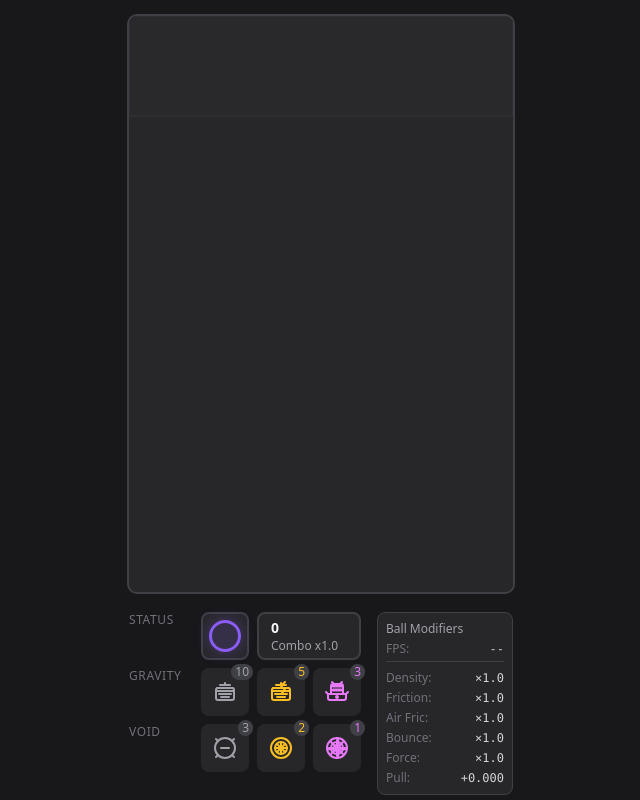
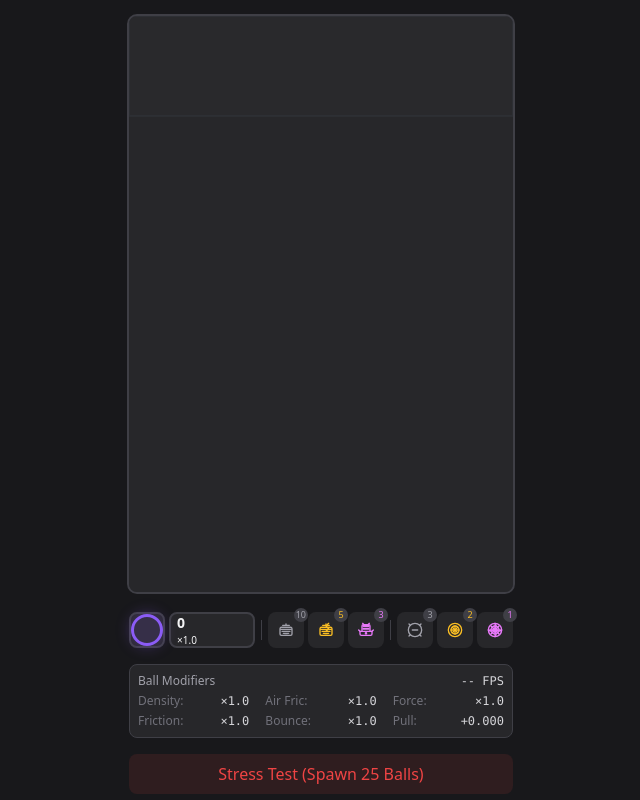
Before and after one commit to bigbug999/astral-merge, a Next.js app: page / in a window 1280 px wide. Shown: the top 800 px of the page, without its empty margins (319-959 px from the left). Built offline with nearby package versions, Linux system fonts and the light colour scheme.

Commit message:
ui refactor

```diff
--- a/app/page.tsx
+++ b/app/page.tsx
@@ -197,15 +197,11 @@
         </div>
 
         {/* Power-up Section with Score and Preview */}
-        <div className="flex gap-4">
-          {/* Power-up Groups */}
-          <div className="flex flex-col gap-2">
-            {/* Score and Preview Row */}
-            <div className="flex items-start gap-4">
-              <div className="w-14 text-xs text-zinc-500 uppercase tracking-wider flex items-center">Status</div>
-              <div className="flex items-center gap-2 flex-1">
+        <div className="flex flex-col gap-4">
+          {/* Combined Score, Preview, and Power-ups Row */}
+          <div className="flex items-center gap-1 w-full">
             {/* Preview Circle */}
-                <div className="w-12 h-12 border-2 border-zinc-700 rounded-lg flex items-center justify-center bg-zinc-800 shrink-0">
+            <div className="w-9 h-9 border-2 border-zinc-700 rounded-lg flex items-center justify-center bg-zinc-800 shrink-0">
               <div
                 className="rounded-full"
                 style={{
@@ -218,33 +214,35 @@
                 }}
               />
             </div>
+
             {/* Score Display */}
-                <div className="h-12 px-3 rounded-lg border-2 border-zinc-700 bg-zinc-800 flex flex-col justify-center flex-1">
+            <div className="h-9 px-1.5 rounded-lg border-2 border-zinc-700 bg-zinc-800 flex flex-col justify-center flex-1">
               <div className="text-sm font-bold text-zinc-100">
                 {score}
               </div>
               <div
-                    className={`text-xs transition-colors ${combo > 0 ? 'animate-pulse' : ''}`}
+                className={`text-[10px] transition-colors ${combo > 0 ? 'animate-pulse' : ''}`}
                 style={{
-                      color: combo > 0 ? getComboColor(combo) : '#a1a1aa'
+                  color: combo > 0 ? getComboColor(combo) : '#f4f4f5'
                 }}
               >
-                    Combo x{(1 + (combo * 0.5)).toFixed(1)}
-                  </div>
-                </div>
+                ×{(1 + (combo * 0.5)).toFixed(1)}
               </div>
             </div>
 
-            {/* Gravity Group */}
-            <div className="flex items-start gap-4">
-              <div className="w-14 text-xs text-zinc-500 uppercase tracking-wider flex items-center">Gravity</div>
-              <div className="flex items-center gap-2">
+            {/* Divider */}
+            <div className="h-5 w-px bg-zinc-700 mx-0.5" />
+
+            {/* All Power-ups in one row */}
+            <div className="flex items-center gap-1 flex-1 justify-end">
+              {/* Gravity Power-ups */}
               {getPowerUpsByGroup('GRAVITY').map(powerUp => (
                 <PowerUpButton
                   key={powerUp.id}
                   powerUp={powerUp}
                   isActive={powerUps.activePowerUpId === powerUp.id}
                   remainingUses={powerUps.powerUps[powerUp.id]}
+                  size="xs"
                   onClick={() => {
                     setPowerUps(prev => ({
                       ...prev,
@@ -254,19 +252,18 @@
                   }}
                 />
               ))}
-              </div>
-            </div>
 
-            {/* Void Group */}
-            <div className="flex items-start gap-4">
-              <div className="w-14 text-xs text-zinc-500 uppercase tracking-wider flex items-center">Void</div>
-              <div className="flex items-center gap-2">
+              {/* Divider between power-up groups */}
+              <div className="h-5 w-px bg-zinc-700 mx-0.5" />
+
+              {/* Void Power-ups */}
               {getPowerUpsByGroup('VOID').map(powerUp => (
                 <PowerUpButton
                   key={powerUp.id}
                   powerUp={powerUp}
                   isActive={powerUps.activePowerUpId === powerUp.id}
                   remainingUses={powerUps.powerUps[powerUp.id]}
+                  size="xs"
                   onClick={() => {
                     setPowerUps(prev => ({
                       ...prev,
@@ -276,7 +273,6 @@
                   }}
                 />
               ))}
-              </div>
             </div>
           </div>
 
--- a/components/PowerUpButton.tsx
+++ b/components/PowerUpButton.tsx
@@ -21,9 +21,10 @@
   isActive: boolean;
   remainingUses: number;
   onClick: () => void;
+  size?: 'xs' | 'sm' | 'md';
 }
 
-export function PowerUpButton({ powerUp, isActive, remainingUses, onClick }: PowerUpButtonProps) {
+export function PowerUpButton({ powerUp, isActive, remainingUses, onClick, size = 'md' }: PowerUpButtonProps) {
   const IconComponent = ICON_COMPONENTS[powerUp.icon];
 
   // Get color based on power-up level
@@ -57,20 +58,33 @@
   const textColor = getLevelColor(powerUp.level, isActive, isDisabled);
   const bgColor = getLevelBgColor(powerUp.level, isActive, isDisabled);
 
+  const sizeClasses = {
+    xs: "w-9 h-9",
+    sm: "w-10 h-10",
+    md: "w-12 h-12"
+  };
+
+  const iconSizeClasses = {
+    xs: "w-4 h-4",
+    sm: "w-5 h-5",
+    md: "w-6 h-6"
+  };
+
   return (
     <button
       onClick={onClick}
       disabled={isDisabled}
       title={`${powerUp.name} (${powerUp.group} Level ${powerUp.level}): ${powerUp.description}`}
       className={cn(
-        "w-12 h-12 rounded-lg flex items-center justify-center transition-colors relative",
+        "rounded-lg flex items-center justify-center transition-colors relative",
+        sizeClasses[size],
         bgColor,
         textColor
       )}
     >
-      {IconComponent && <IconComponent className="w-6 h-6" />}
+      {IconComponent && <IconComponent className={iconSizeClasses[size]} />}
       <span className={cn(
-        "absolute -top-1 -right-1 text-xs px-1 rounded-full",
+        "absolute -top-1 -right-1 text-[9px] min-w-[14px] h-3.5 flex items-center justify-center px-0.5 rounded-full",
         isActive ? "bg-white text-black" : "bg-zinc-700"
       )}>
         {remainingUses}
--- a/components/PowerUpDebugUI.tsx
+++ b/components/PowerUpDebugUI.tsx
@@ -58,15 +58,16 @@
   }, [currentBall, powerUps]);
 
   return (
-    <div className="bg-zinc-800 rounded-lg border border-zinc-700 p-2 text-xs w-[140px] ml-auto">
-      <h3 className="text-zinc-400 font-medium mb-1">Ball Modifiers</h3>
-      <div className="space-y-1">
-        <div className="flex justify-between mb-2 border-b border-zinc-700 pb-1">
-          <span className="text-zinc-500">FPS:</span>
+    <div className="flex items-start gap-2">
+      <div className="bg-zinc-800 rounded-lg border border-zinc-700 p-2 text-xs w-[384px]">
+        <div className="flex items-center justify-between mb-1">
+          <h3 className="text-zinc-400 font-medium">Ball Modifiers</h3>
           <span className={`text-zinc-300 font-mono ${(debug?.fps || 0) < 45 ? 'text-red-400' : ''}`}>
-            {debug?.fps || '--'}
+            {debug?.fps || '--'} FPS
           </span>
         </div>
+        <div className="flex gap-4">
+          <div className="flex-1 space-y-1">
             <div className="flex justify-between">
               <span className="text-zinc-500">Density:</span>
               <span className="text-zinc-300 font-mono">×{(stats.density / DEFAULT_STATS.density).toFixed(1)}</span>
@@ -75,6 +76,8 @@
               <span className="text-zinc-500">Friction:</span>
               <span className="text-zinc-300 font-mono">×{(stats.friction / DEFAULT_STATS.friction).toFixed(1)}</span>
             </div>
+          </div>
+          <div className="flex-1 space-y-1">
             <div className="flex justify-between">
               <span className="text-zinc-500">Air Fric:</span>
               <span className="text-zinc-300 font-mono">×{(stats.frictionAir / DEFAULT_STATS.frictionAir).toFixed(1)}</span>
@@ -83,6 +86,8 @@
               <span className="text-zinc-500">Bounce:</span>
               <span className="text-zinc-300 font-mono">×{(stats.restitution / DEFAULT_STATS.restitution).toFixed(1)}</span>
             </div>
+          </div>
+          <div className="flex-1 space-y-1">
             <div className="flex justify-between">
               <span className="text-zinc-500">Force:</span>
               <span className="text-zinc-300 font-mono">×{stats.forceMultiplier.toFixed(1)}</span>
@@ -93,5 +98,7 @@
             </div>
           </div>
         </div>
+      </div>
+    </div>
   );
 }
```
Lines whose indentation alone changed are shown as unchanged.
